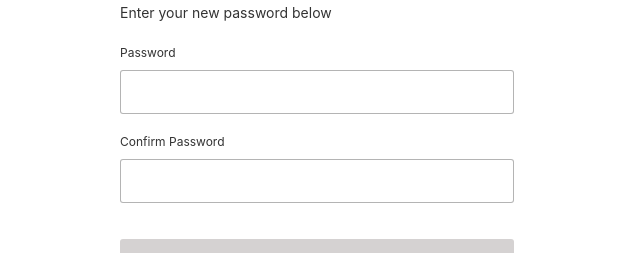
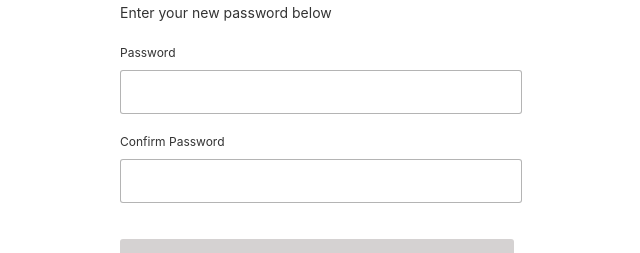
Before and after one commit to theowalcot6/diverr-forgot-password, a React (Create React App) app: page /reset-password in a window 1280 px wide. Shown: the part 388-641 px from the top of the page, without its empty margins (330-970 px from the left). Built offline with nearby package versions, Linux system fonts and the light colour scheme.

Commit message:
Update ResetPassword.css

```diff
--- a/src/components/ResetPassword.css
+++ b/src/components/ResetPassword.css
@@ -46,6 +46,7 @@
         color:#333333;
         border:1px solid #3333335d;
         padding-left:10px;
+        padding-right:10px;
         margin-bottom:20px;
     }
     .logo {
@@ -93,6 +94,7 @@
         color:#333333;
         border:1px solid #3333335d;
         padding-left:10px;
+        padding-right:10px;
         margin-bottom:20px;
     }
     .logo {
```
